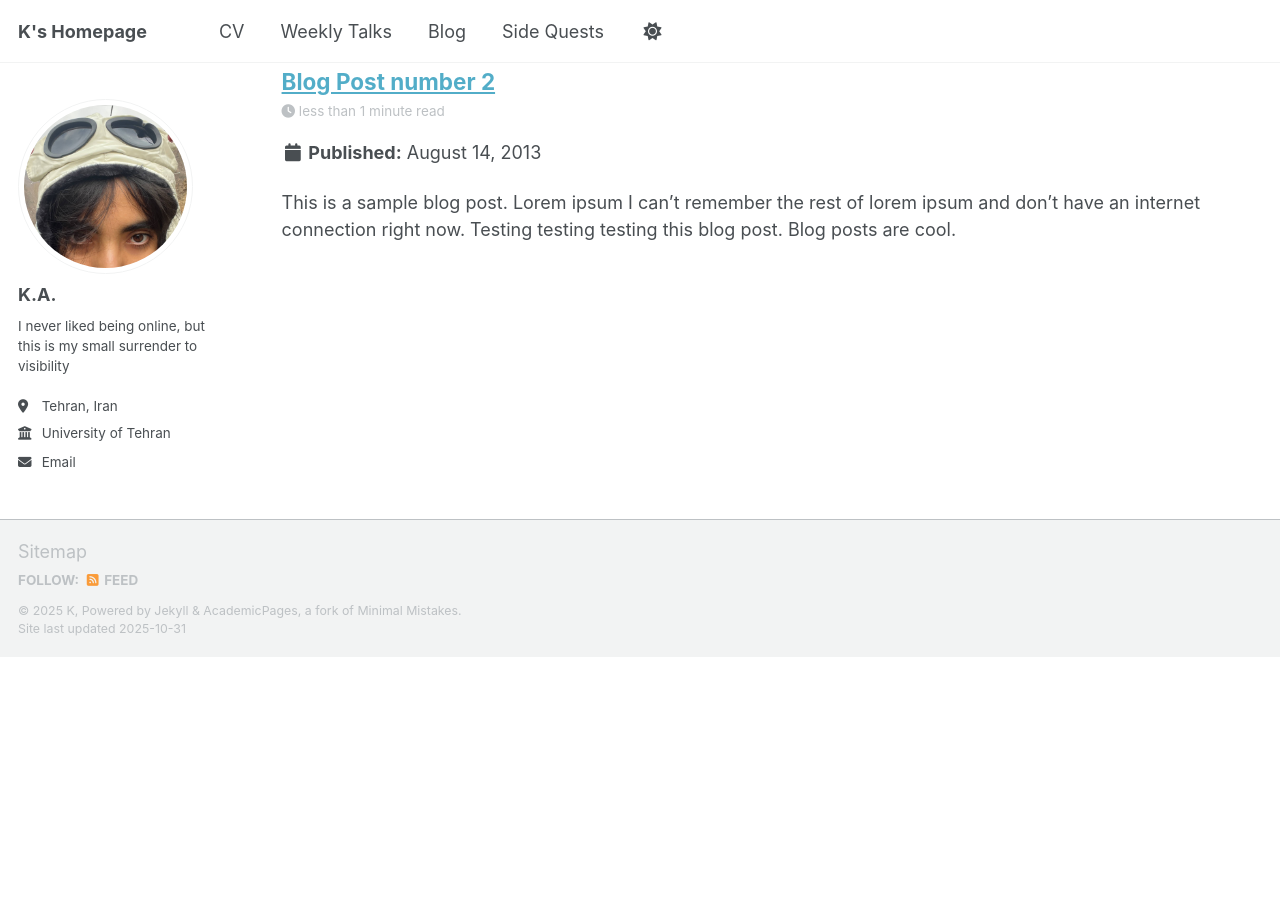
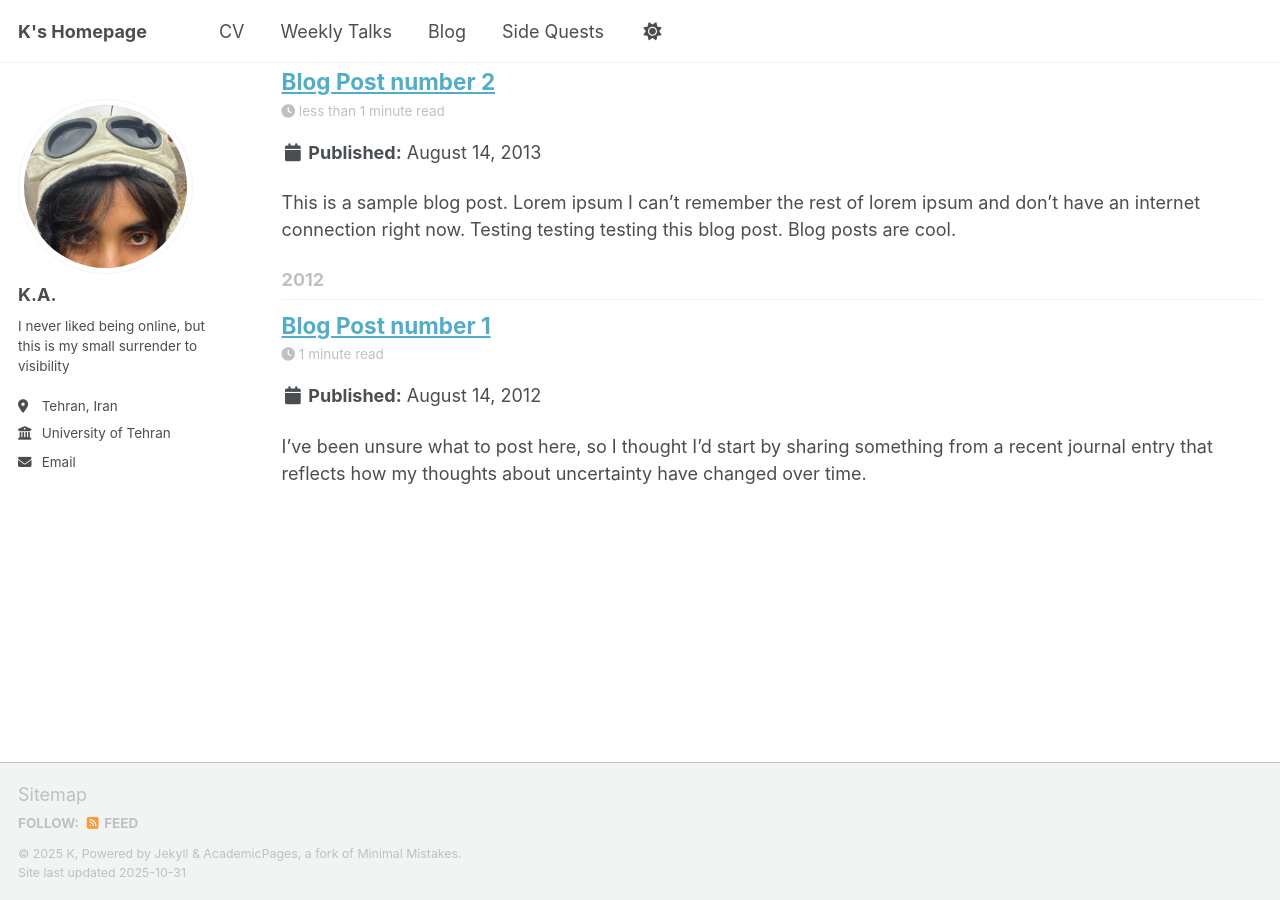
Before and after one commit to kabdollahi/kabdollahi.github.io, a Jekyll site: the page built from _pages/year-archive.html, in a window 1280 px wide and 900 px high, scrolled down 831 px. Built offline with Jekyll 4.4.1, drawn with Linux system fonts in a browser that asks for light colours; a script that is not in the unit is left out; a file with an impossible date is left out; before the commit the page ends 1488 px from its top, so only the background shows below that.

Commit message:
Update 2012-08-14-blog-post-1.md

```diff
--- a/_posts/2012-08-14-blog-post-1.md
+++ b/_posts/2012-08-14-blog-post-1.md
@@ -1,8 +1,13 @@
 ---
 title: 'Blog Post number 1'
-date: 2025
-permalink: /posts/2025/blog-post-1/
+date: 2012-08-14
+permalink: /posts/2012/08/blog-post-1/
+tags:
+  - cool posts
+  - category1
+  - category2
 ---
+
 
 I’ve been unsure what to post here, so I thought I’d start by sharing something from a recent journal entry that reflects how my thoughts about uncertainty have changed over time.
 
```
